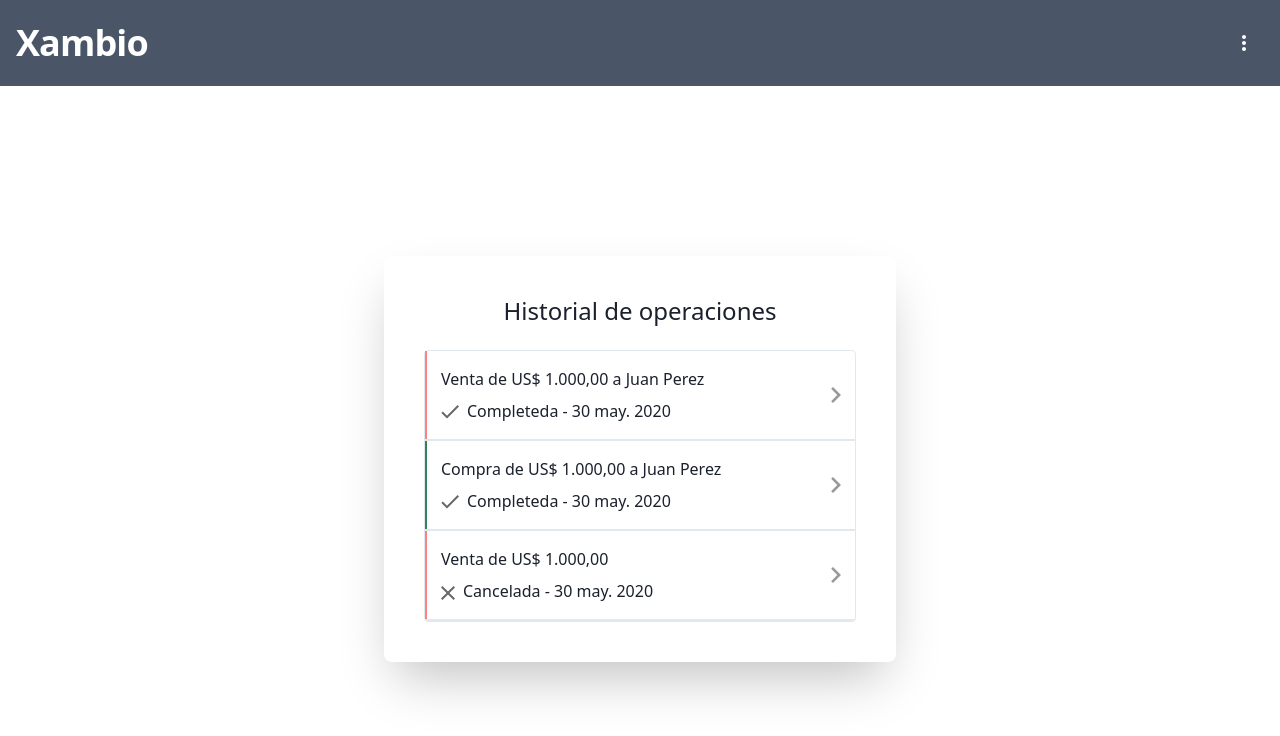
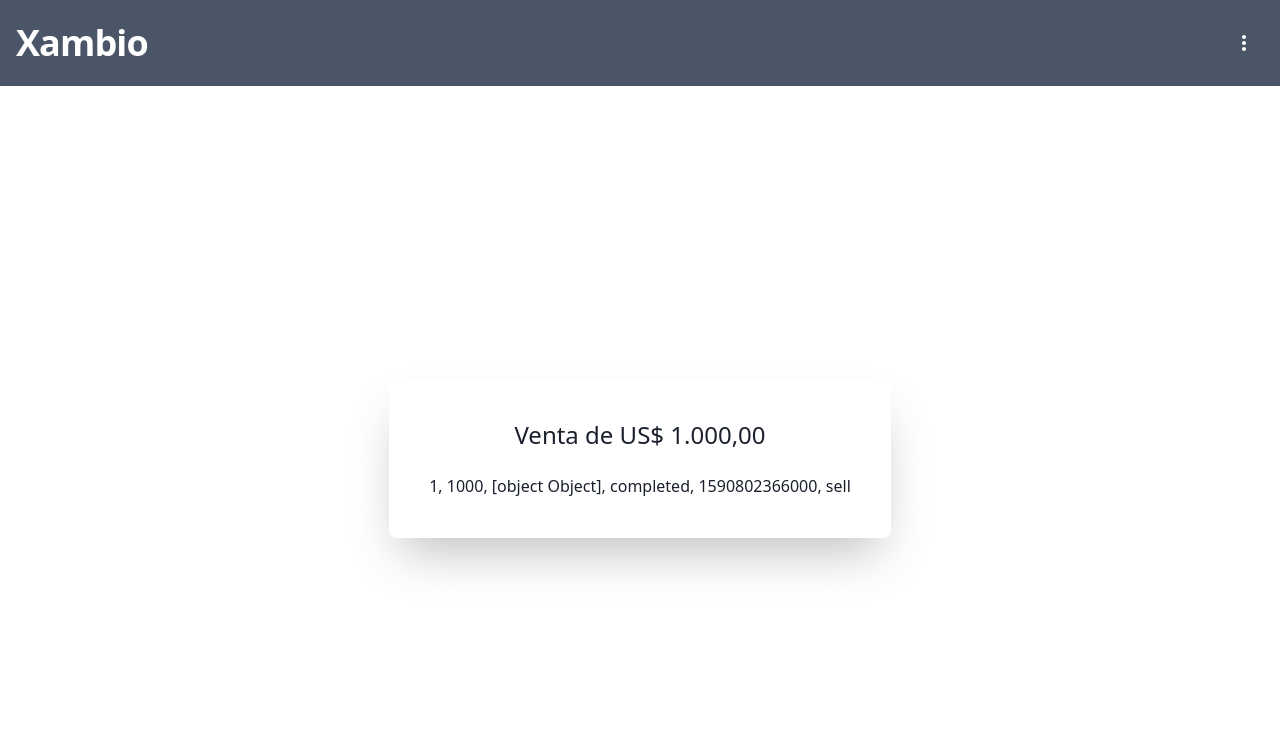
Before and after one commit to ncardeli/xambio, a React (Create React App) app: page /history/1 in a window 1280 px wide. Shown: the top 736 px of the page. Built offline with nearby package versions, Linux system fonts and the light colour scheme.

Commit message:
Add HistoryOperation component first bits

```diff
--- a/src/components/App.js
+++ b/src/components/App.js
@@ -16,6 +16,7 @@ import { useSelector } from "react-redux";
 import { hasActiveBid, isActiveBidMatched } from "../selectors/activeBid";
 import { getExchangeRate } from "../selectors/exchangeRate";
 import History from "./History";
+import HistoryOperation from "./HistoryOperation";
 
 function App() {
 	const exchangeRate = useSelector(getExchangeRate);
@@ -27,6 +28,10 @@ function App() {
 			<Header></Header>
 			<main className="App">
 				<Switch>
+					<Route
+						path="/history/:id"
+						render={({ match }) => <HistoryOperation id={match.params.id} />}
+					></Route>
 					<Route path="/history">
 						<History />
 					</Route>
--- a/src/components/History.js
+++ b/src/components/History.js
@@ -66,6 +66,6 @@ function History() {
 	);
 }
 
-const getHistoryRoute = (id) => `/history/bid?${id}`;
+const getHistoryRoute = (id) => `/history/${id}`;
 
 export default History;
--- /dev/null
+++ b/src/components/HistoryOperation.js
@@ -0,0 +1,23 @@
+import React from "react";
+import Panel from "./Panel";
+import { useSelector } from "react-redux";
+import { getHistoryOperation } from "../selectors/history";
+import { currencyToFormattedString } from "../util/localization";
+
+function HistoryOperation({ id }) {
+	const { dollars, match, status, timestamp, type } = useSelector((state) =>
+		getHistoryOperation(state, id)
+	);
+	const operationTypeText = type === "sell" ? "Venta" : "Compra";
+	const title = `${operationTypeText} de ${currencyToFormattedString(
+		"USD",
+		dollars
+	)}`;
+	return (
+		<Panel type="main" title={title}>
+			<section>{`${id}, ${dollars}, ${match}, ${status}, ${timestamp}, ${type}`}</section>
+		</Panel>
+	);
+}
+
+export default HistoryOperation;
--- a/src/selectors/history.js
+++ b/src/selectors/history.js
@@ -2,4 +2,8 @@ function getHistory(state) {
 	return state.history;
 }
 
-export { getHistory };
+function getHistoryOperation(state, id) {
+	return state.history.find((operation) => operation.id === id);
+}
+
+export { getHistory, getHistoryOperation };
```
